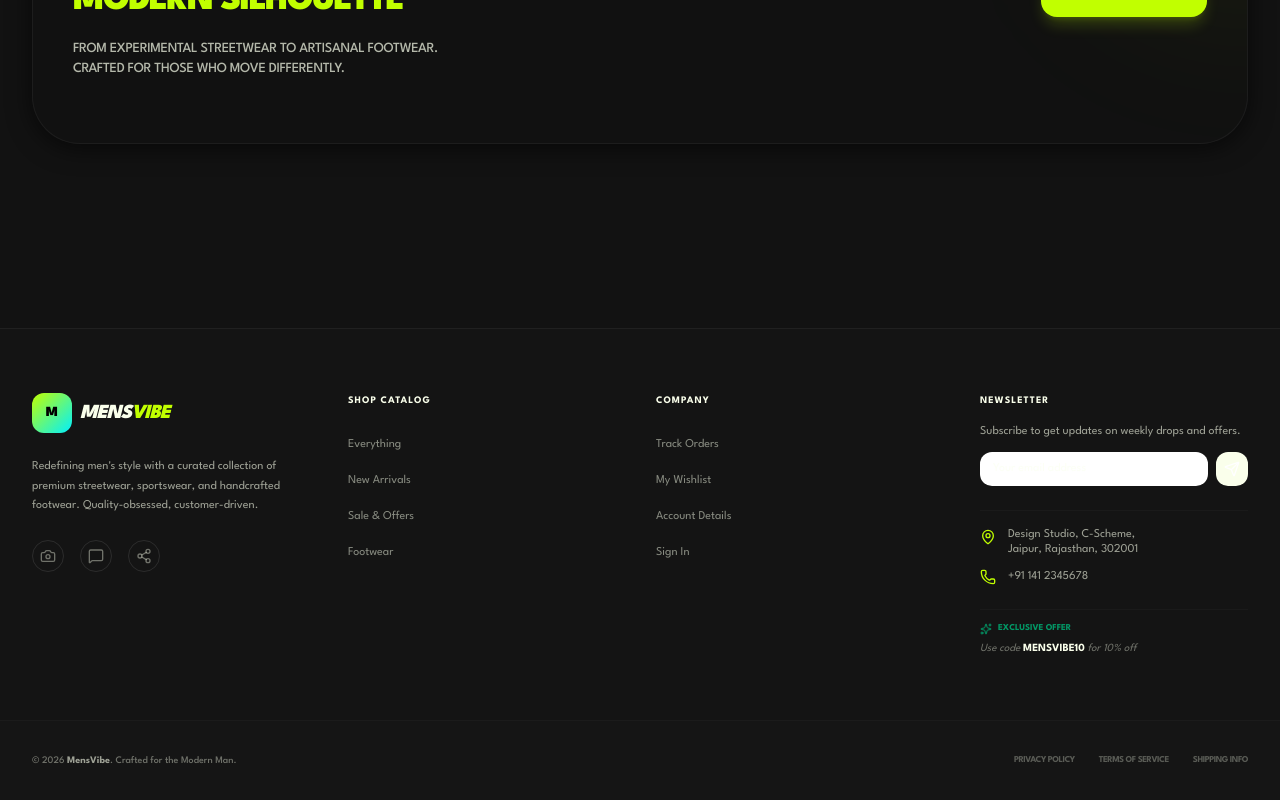
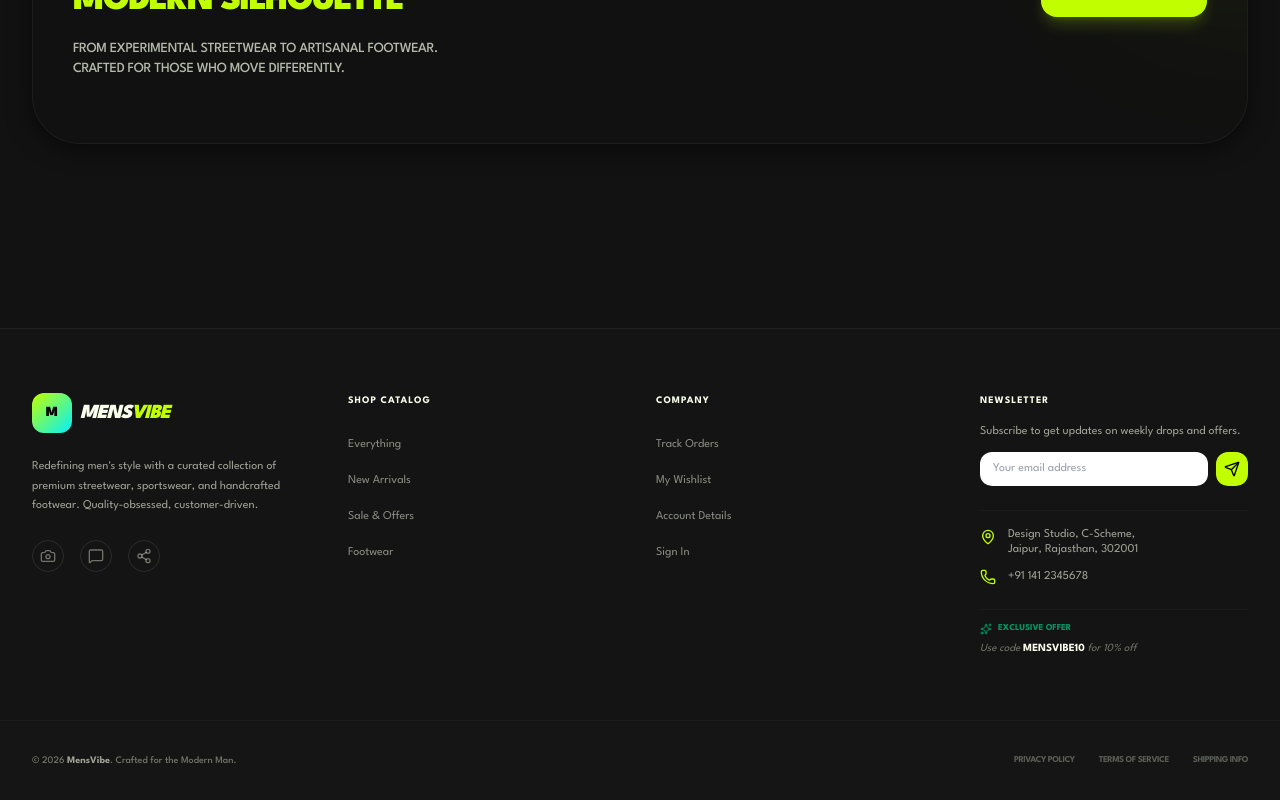
Before and after one commit to priyanshsinghpurawat/Ecommerce-Website, a React (Vite) app in the folder client/: page / in a window 1280 px wide. Shown: the part 1803-2603 px from the top of the page. Built offline with nearby package versions, Linux system fonts and the light colour scheme; no server answers.

Commit message:
style: fix newsletter input visibility and button contrast

```diff
--- a/client/src/components/Footer.jsx
+++ b/client/src/components/Footer.jsx
@@ -79,11 +79,11 @@ export const Footer = () => {
                 placeholder="Your email address"
                 value={newsletterEmail}
                 onChange={(e) => setNewsletterEmail(e.target.value)}
-                className="w-full px-3 py-2 text-xs rounded-xl border border-surface-200 bg-white focus:outline-none focus:border-brand-primary transition-colors"
+                className="w-full px-3 py-2 text-xs rounded-xl border border-surface-200 bg-white text-gray-900 placeholder-gray-400 focus:outline-none focus:border-brand-primary transition-colors"
               />
               <button
                 type="submit"
-                className="bg-app-text hover:bg-brand-primary hover:text-black text-white p-2 rounded-xl transition-all"
+                className="bg-brand-primary hover:opacity-80 text-black p-2 rounded-xl transition-all"
               >
                 <Send className="h-4 w-4" />
               </button>
```
